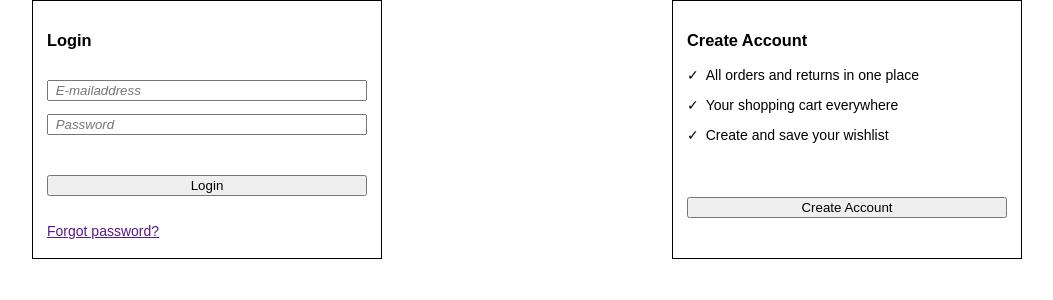
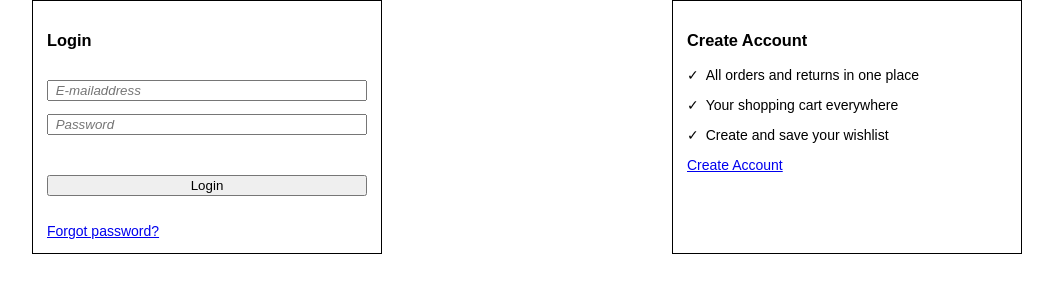
Before and after one commit to jeroendiks/GV-account, a React (Create React App) app: page / in a window 1280 px wide. Shown: the top 300 px of the page, without its empty margins (113-1166 px from the left). Built offline with nearby package versions, Linux system fonts and the light colour scheme.

Commit message:
Improved coding

```diff
--- a/src/App.css
+++ b/src/App.css
@@ -1,5 +1,4 @@
 .App {
     display: flex;
     justify-content: space-around;
-
 }
--- a/src/App.js
+++ b/src/App.js
@@ -2,7 +2,6 @@ import React, { Component } from 'react';
 import './App.css';
 import LoginAccount from './account/login-account/login-account';
 import CreateAccount from './account/create-account/create-account';
-
 
 class MyAccount extends Component {
   render() {
--- a/src/account/account.css
+++ b/src/account/account.css
@@ -1,22 +1,22 @@
 span {
     padding-right: 0.5em;
 }
-.my-account__login-box, .my-account__create-box {
+.login-box, .create-account-box {
     width: 25%;
     border: 1px solid;
     padding: 1em;
     font-size: 14px;
 }
-.my-account__create-box {
+.create-account-box {
     text-align: left;
 }
-.my-account__input-bar {
+.login-box__input-bar {
     width: 96%;
     margin-top: 1em;
     padding-left: 0.5em;
     font-style: italic;
 }
-.my-account__button, .my-account__password-link  {
+.login-box__button, .create-account-box__button .login-box__password-link  {
     margin: 3em 0em 2em;
     width: 100%;
     cursor: pointer;
--- a/src/account/create-account/create-account.js
+++ b/src/account/create-account/create-account.js
@@ -5,18 +5,14 @@ const CreateAccount = () => {
     const createAccount = event => (console.log('Account created!'));
 
     return (
-
-            <form className="my-account__create-box">
-                <h3>Create Account</h3>
-                <p><span>&#10003;</span>All orders and returns in one place</p>
-                <p><span>&#10003;</span>Your shopping cart everywhere</p>
-                <p><span>&#10003;</span>Create and save your wishlist</p>
-                {/*<a href="#" type="button" className="button button--secondary my-account__button" value="Create Account"*/}
-                   {/*onClick={createAccount}>Create Account</a>*/}
-                <input type="button" className="button button--secondary my-account__button" value="Create Account"
-                       onClick={createAccount}/>
-            </form>
-
+        <form className="create-account-box">
+            <h3>Create Account</h3>
+            <p><span>&#10003;</span>All orders and returns in one place</p>
+            <p><span>&#10003;</span>Your shopping cart everywhere</p>
+            <p><span>&#10003;</span>Create and save your wishlist</p>
+            <a href="#" className="button button--secondary create-account-box__button"
+               onClick={createAccount}>Create Account</a>
+        </form>
     );
 };
 
--- a/src/account/login-account/login-account.js
+++ b/src/account/login-account/login-account.js
@@ -4,7 +4,8 @@ import '../../account/account.css';
 class LoginAccount extends Component {
     constructor(props) {
         super(props);
-        this.checkInput = this.checkInput.bind(this);
+        this.checkEmailInput = this.checkEmailInput.bind(this);
+        this.checkPasswordInput = this.checkPasswordInput.bind(this);
         this.logIn = this.logIn.bind(this);
         this.state = {
             email: '',
@@ -13,30 +14,28 @@ class LoginAccount extends Component {
         };
     }
 
-    checkInput(event) {
+    checkEmailInput(event) {
+        this.setState({ email: event.target.value });
         this.setState({ error: '' });
-        if (event.target.type === 'email') {
-            this.setState({ email: event.target.value });
-        }
-        if (event.target.type === 'password') {
-            this.setState({ password: event.target.value });
-        }
+    }
+
+    checkPasswordInput(event) {
+        this.setState({ password: event.target.value });
+        this.setState({ error: '' });
     }
 
     logIn(event) {
         const email = this.state.email;
         const password = this.state.password;
 
-        //  || email.includes('@') === false
-
         if (email === '') {
             this.setState({ error: 'Please fill in your email address' });
             event.preventDefault();
+        } else if (email !== 'hoi@hoi.com') { // TODO: BACKEND CHECK FOR EMAIL!
+            this.setState({ error: 'Your email address is incorrect. Please try again.' });
+            event.preventDefault();
         } else if (password === '') {
             this.setState({ error: 'Please fill in your password' });
-            event.preventDefault();
-        } else if (email !== 'hoi@hoi.com') { // TODO: BACKEND CHECK FOR EMAIL!
-            this.setState({ error: 'Your email address is incorrect. Please try again.' });
             event.preventDefault();
         } else if (password !== 'hoi') { // TODO: BACKEND CHECK FOR PASSWORD!
             this.setState({ error: 'Your password is incorrect. Please try again.' });
@@ -49,17 +48,24 @@ class LoginAccount extends Component {
 
     render() {
         return (
-            <form onChange={this.checkInput} onSubmit={this.logIn} className="my-account__login-box">
+            <form onSubmit={this.logIn} className="login-box">
                 <h3>Login</h3>
-                <input type="email" value={this.state.email} placeholder="E-mailaddress" className="my-account__input-bar"/>
-                <input type="password" value={this.state.password} placeholder="Password" className="my-account__input-bar"/>
+                <input type="email"
+                       value={this.state.email}
+                       placeholder="E-mailaddress"
+                       className="login-box__input-bar"
+                       onChange={this.checkEmailInput}/>
+                <input type="password"
+                       value={this.state.password}
+                       placeholder="Password"
+                       className="login-box__input-bar"
+                       onChange={this.checkPasswordInput}/>
                 <span className="error">{this.state.error}</span>
-                <input type="submit" value="Login" className="button button--primary my-account__button"/>
-                <a href="" className="my-account__password-link">Forgot password?</a>
+                <button type="submit" className="button button--primary login-box__button">Login</button>
+                <a href="#" className="login-box__password-link">Forgot password?</a>
             </form>
         );
     }
 }
 
-
 export default LoginAccount;
```
